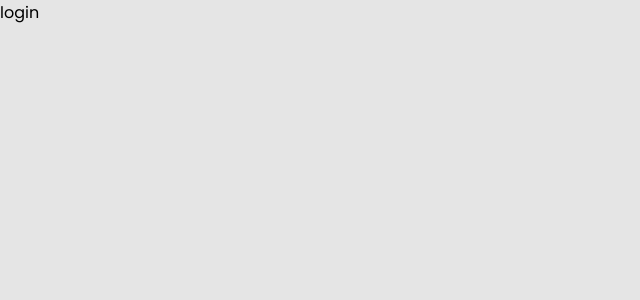
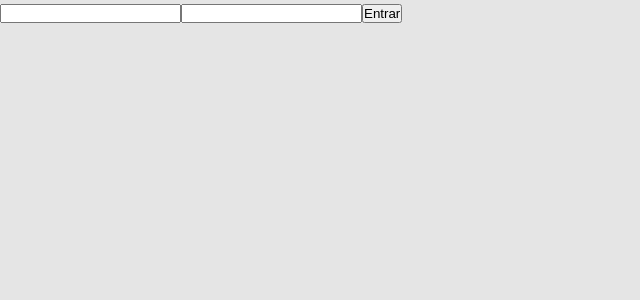
Before and after one commit to eduardo-borges-goncalves/lab-luby, a React (Create React App) app: page /login in a window 1280 px wide. Shown: the top 300 px of the page, without its empty margins (0-640 px from the left). Built offline with nearby package versions, Linux system fonts and the light colour scheme.

Commit message:
#13 implementa login autenticado

```diff
--- a/src/pages/LoginPage/index.tsx
+++ b/src/pages/LoginPage/index.tsx
@@ -1,5 +1,49 @@
+import Cookies from "js-cookie";
+import { useState } from "react";
+import { useNavigate } from "react-router-dom";
+import { useAuthentication } from "../../context";
+import apiClient from "../../services/api-client";
+
+type LoginData = {
+  login: string;
+  password: string;
+}
+
+// admin@luby.com.br
+
 export const LoginPage = () => {
+  const [loginData, setLoginData] = useState <LoginData>({
+    login: '',
+    password: ''
+  })
+  const { setIsAuthenticated } = useAuthentication()
+
+  const navigate = useNavigate()
+
+  const handleAuthentication =async () => {
+    const response = await apiClient.post("/login", {
+      "email": loginData.login, "password": loginData.password
+    })
+
+    const {token} = response.data
+
+    if (token) {
+      setIsAuthenticated(true)
+      Cookies.set('access_token', token, {expires: 365})
+      navigate('/')
+    }
+  }
+
+
   return (
-    <div>login</div>
+    <>
+      <input type="text"
+        onChange={e => setLoginData({...loginData, login: e.target.value})}
+      />
+      <input type="text"
+        onChange={e => setLoginData({...loginData, password: e.target.value})}
+      />
+      <button onClick={handleAuthentication   }>Entrar</button>
+    </>
   )
 }
```
